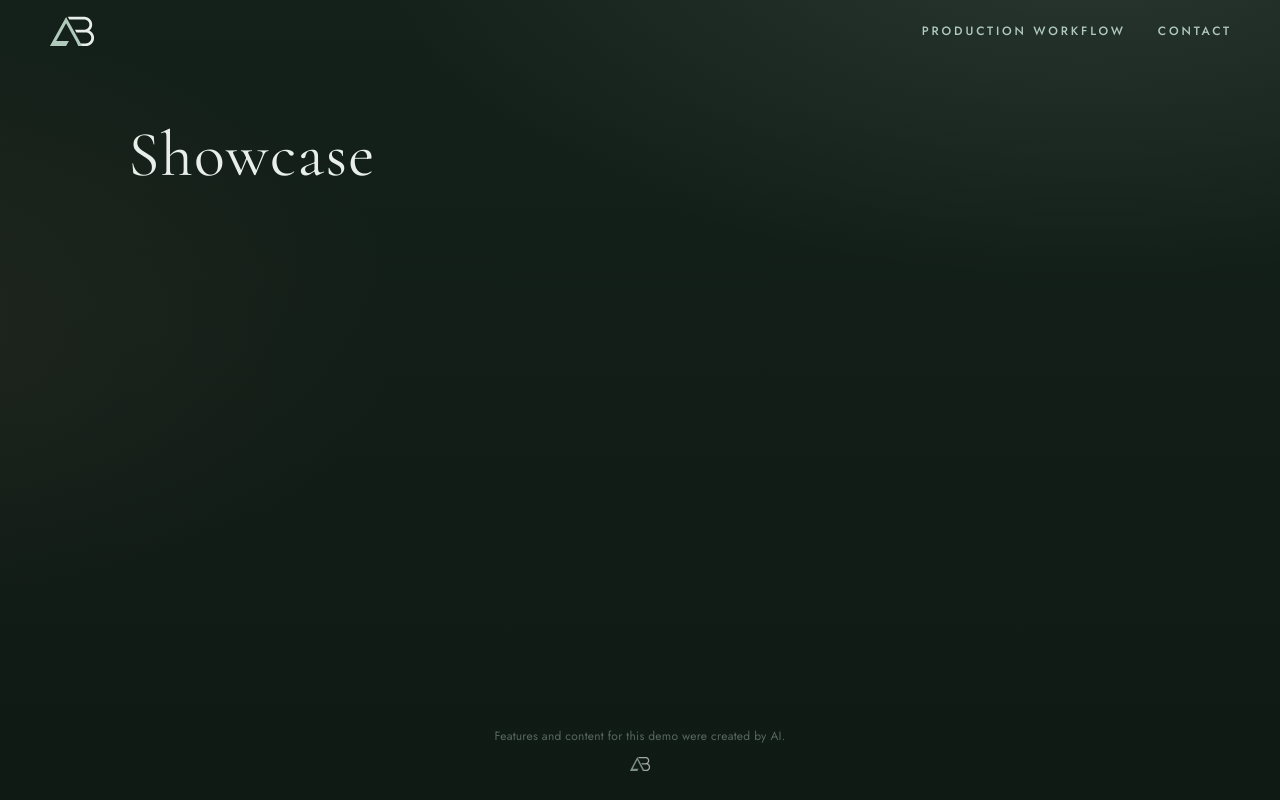
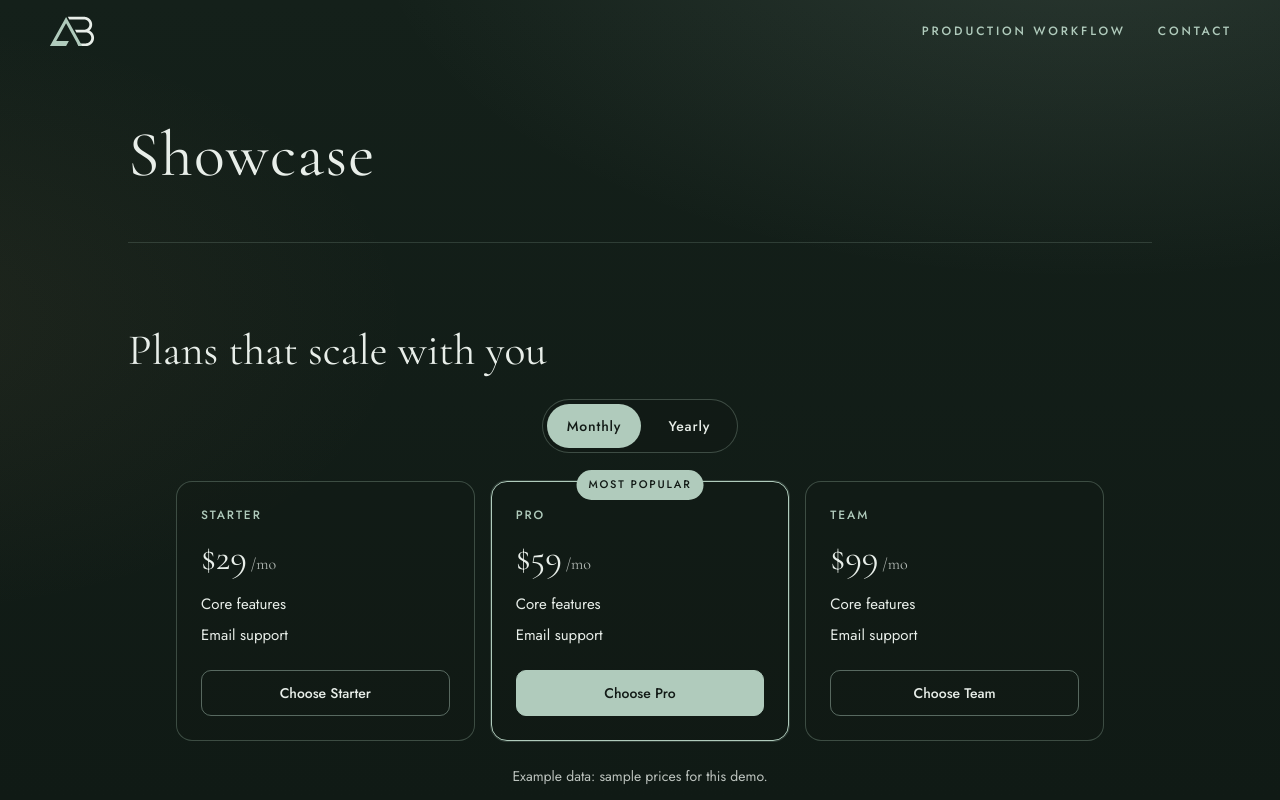
Before and after one commit to ashtonbach/agent-showcase, a Next.js app: page / in a window 1280 px wide. Shown: the top 800 px of the page. Built offline with nearby package versions, Linux system fonts and the light colour scheme.

Commit message:
Feature: Your request (Author: Alder)

```diff
--- a/app/lab/current.json
+++ b/app/lab/current.json
@@ -1 +1 @@
-{"slug":"custom-1792718081"}
+{"slug":"custom-1792718695"}
--- /dev/null
+++ b/app/lab/custom-1792718695/index.tsx
@@ -0,0 +1,128 @@
+"use client";
+import { useState, useCallback, useId } from "react";
+
+/* Example tiers: monthly list price; yearly is $20/mo less per tier */
+const TIERS = [
+  { id: "starter", name: "Starter", monthly: 29, yearly: 9 },
+  { id: "pro", name: "Pro", monthly: 59, yearly: 39 },
+  { id: "team", name: "Team", monthly: 99, yearly: 79 },
+] as const;
+
+type Cycle = "monthly" | "yearly";
+
+const css = `
+.lab-pricing { width: min(960px, 100%); margin: 8px auto 56px; padding: 0 16px; box-sizing: border-box; }
+.lab-toggle-wrap { display: flex; justify-content: center; margin-bottom: 28px; }
+.lab-toggle {
+  display: inline-flex; border: 1px solid rgba(176,203,188,0.28); border-radius: 999px; padding: 4px;
+  background: rgba(18,26,22,0.45); gap: 4px;
+}
+.lab-toggle button {
+  font-family: var(--sans); font-size: 14px; font-weight: 500; letter-spacing: 0.06em;
+  padding: 10px 20px; border: none; border-radius: 999px; cursor: pointer;
+  color: var(--mist); background: transparent; min-height: 44px; min-width: 88px;
+}
+.lab-toggle button[aria-pressed="true"] { background: var(--sage); color: #121A16; }
+.lab-toggle button:focus-visible { outline: 2px solid var(--sage); outline-offset: 2px; }
+.lab-grid { display: grid; grid-template-columns: repeat(3, 1fr); gap: 16px; align-items: stretch; }
+@media (max-width: 720px) { .lab-grid { grid-template-columns: 1fr; max-width: 400px; margin: 0 auto; } }
+.lab-card {
+  position: relative; border: 1px solid rgba(176,203,188,0.28); border-radius: 16px; padding: 24px;
+  display: flex; flex-direction: column; gap: 12px; background: rgba(18,26,22,0.35);
+}
+.lab-card-popular { border-color: var(--sage); box-shadow: 0 0 0 1px rgba(176,203,188,0.2); }
+.lab-badge-pop {
+  position: absolute; top: -12px; left: 50%; transform: translateX(-50%);
+  font-family: var(--sans); font-size: 11px; font-weight: 500; letter-spacing: 0.16em; text-transform: uppercase;
+  background: var(--sage); color: #121A16; padding: 6px 12px; border-radius: 999px; white-space: nowrap;
+}
+.lab-badge-save {
+  display: inline-block; font-family: var(--sans); font-size: 11px; font-weight: 500; letter-spacing: 0.16em;
+  text-transform: uppercase; color: #121A16; background: var(--sage); padding: 4px 8px; border-radius: 6px;
+}
+.lab-tier-name { font-family: var(--sans); font-size: 12px; font-weight: 500; letter-spacing: 0.16em; text-transform: uppercase; color: var(--sage); margin: 0; }
+.lab-price { font-family: var(--serif); font-size: 36px; font-weight: 400; color: var(--mist); margin: 0; line-height: 1.1; }
+.lab-price span { font-size: 16px; color: #E8EEE9; opacity: 0.75; }
+.lab-features { margin: 0; padding: 0; list-style: none; color: #E8EEE9; font-size: 15px; line-height: 1.5; flex: 1; }
+.lab-features li { padding: 4px 0; }
+.lab-cta {
+  margin-top: 8px; padding: 12px 16px; border-radius: 10px; border: 1px solid rgba(176,203,188,0.45);
+  background: transparent; color: var(--mist); font-family: var(--sans); font-size: 14px; font-weight: 500;
+  cursor: pointer; min-height: 44px;
+}
+.lab-card-popular .lab-cta { background: var(--sage); color: #121A16; border-color: var(--sage); }
+.lab-card:not(.lab-card-popular) .lab-cta:hover { border-color: var(--sage); }
+.lab-cta:focus-visible { outline: 2px solid var(--sage); outline-offset: 2px; }
+.lab-note { margin-top: 24px; text-align: center; font-size: 14px; color: #E8EEE9; opacity: 0.8; }
+@media (prefers-reduced-motion: reduce) { .lab-card, .lab-toggle button { transition: none; } }
+`;
+
+export default function LabPricing() {
+  const [cycle, setCycle] = useState<Cycle>("monthly");
+  const headingId = useId();
+  const toggleId = useId();
+
+  const onToggleKey = useCallback((e: React.KeyboardEvent<HTMLDivElement>) => {
+    if (e.key === "ArrowLeft" || e.key === "ArrowRight") {
+      e.preventDefault();
+      setCycle((c) => (c === "monthly" ? "yearly" : "monthly"));
+    }
+  }, []);
+
+  return (
+    <section data-lab="custom-1792718695" aria-labelledby={headingId}>
+      <style>{css}</style>
+      <h2 id={headingId}>Plans that scale with you</h2>
+      <div className="lab-pricing">
+        <div className="lab-toggle-wrap">
+          <div
+            className="lab-toggle"
+            role="group"
+            aria-label="Billing period"
+            id={toggleId}
+            onKeyDown={onToggleKey}
+          >
+            <button
+              type="button"
+              aria-pressed={cycle === "monthly"}
+              onClick={() => setCycle("monthly")}
+            >
+              Monthly
+            </button>
+            <button
+              type="button"
+              aria-pressed={cycle === "yearly"}
+              onClick={() => setCycle("yearly")}
+            >
+              Yearly
+            </button>
+          </div>
+        </div>
+        <ul className="lab-grid" role="list">
+          {TIERS.map((tier) => {
+            const price = cycle === "monthly" ? tier.monthly : tier.yearly;
+            const showSave = cycle === "yearly";
+            const isPopular = tier.id === "pro";
+            return (
+              <li key={tier.id} className={`lab-card${isPopular ? " lab-card-popular" : ""}`}>
+                {isPopular && <span className="lab-badge-pop">Most popular</span>}
+                <p className="lab-tier-name">{tier.name}</p>
+                <p className="lab-price">
+                  ${price}
+                  <span> /mo</span>
+                </p>
+                {showSave && <span className="lab-badge-save">Save 20</span>}
+                <ul className="lab-features" aria-label={`${tier.name} includes`}>
+                  <li>Core features</li>
+                  <li>Email support</li>
+                </ul>
+                <button type="button" className="lab-cta">Choose {tier.name}</button>
+              </li>
+            );
+          })}
+        </ul>
+        <p className="lab-note">Example data: sample prices for this demo.</p>
+      </div>
+    </section>
+  );
+}
--- a/app/page.tsx
+++ b/app/page.tsx
@@ -1,3 +1,4 @@
+import Lab from "./lab/custom-1792718695";
 import { readDemoKey, demoTitle } from "./demo-name";
 const demoKey = readDemoKey();
 const demoName = demoTitle();
@@ -5,7 +6,7 @@ export default function Page() {
   return (
     <div className="page-stack">
       <h1 className="demo-title" data-i18n={demoKey}>{demoName}</h1>
-      {/* lab:slot */}
+      <Lab /> {/* lab:slot */}
     </div>
   );
 }
```
